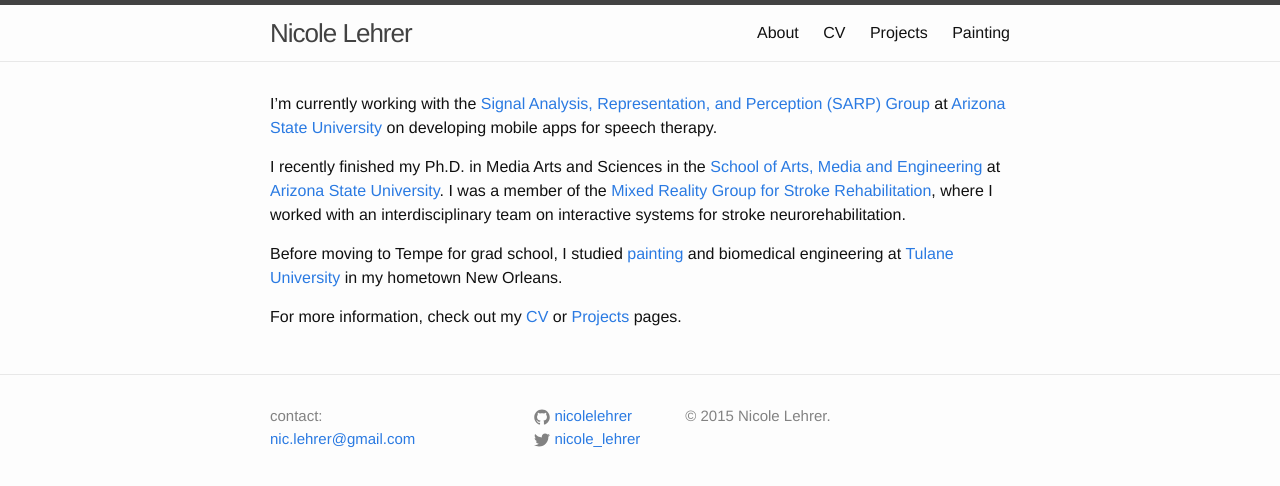
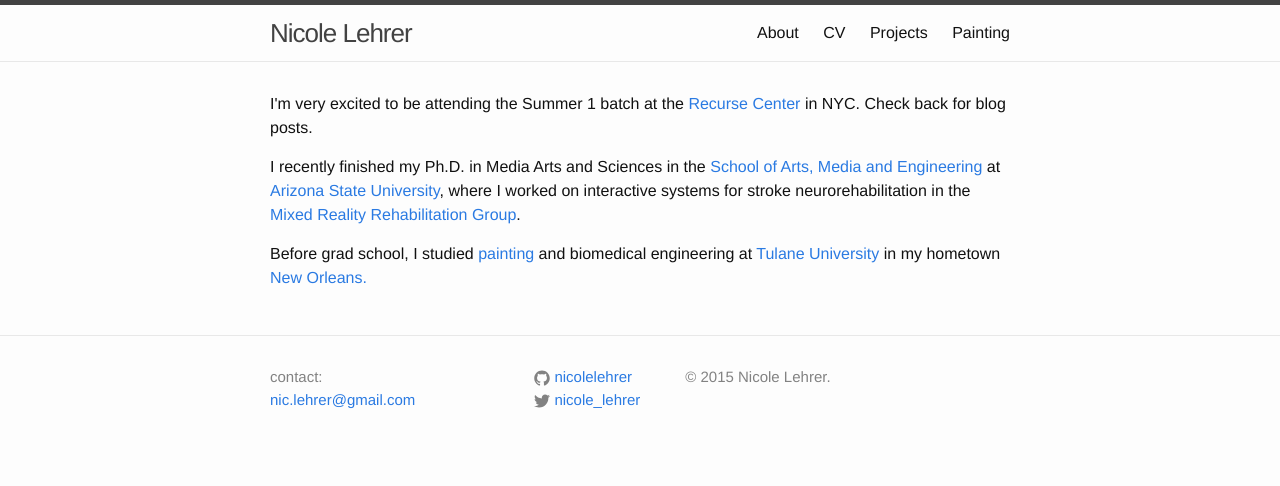
Before and after one commit to nicolelehrer/nicolelehrer.github.io, a Jekyll site: the page built from index.html, in a window 1280 px wide. Shown: the top 486 px of the page. Built offline with Jekyll 4.4.1, drawn with Linux system fonts in a browser that asks for light colours.

Commit message:
updated about page with recurse center and shortened other parts

```diff
--- a/index.html
+++ b/index.html
@@ -6,11 +6,10 @@ title: About
 
 <div class="home">
 
-	<p>I’m currently working with the <a href="https://chs.asu.edu/research/human-cognition/signal-analysis-representation-and-perception-sarp-laboratory">Signal Analysis, Representation, and Perception (SARP) Group</a> at <a href="http://www.asu.edu">Arizona State University</a> on developing mobile apps for speech therapy.  </p>
+	<p>I'm very excited to be attending the Summer 1 batch at the <a href=https://www.recurse.com>Recurse Center</a> in NYC. Check back for blog posts.</p>
 
-	<p>I recently finished my Ph.D. in Media Arts and Sciences in the <a href="http://ame.asu.edu">School of Arts, Media and Engineering</a> at <a href="http://www.asu.edu">Arizona State University</a>. I was a member of the <a href="http://research.ame.asu.edu/projects/mrr">Mixed Reality Group for Stroke Rehabilitation</a>, where I worked with an interdisciplinary team on interactive systems for stroke neurorehabilitation. </p>
+	<p>I recently finished my Ph.D. in Media Arts and Sciences in the <a href="http://ame.asu.edu">School of Arts, Media and Engineering</a> at <a href="http://www.asu.edu">Arizona State University</a>, where I worked on interactive systems for stroke neurorehabilitation in the <a href="http://research.ame.asu.edu/projects/mrr">Mixed Reality Rehabilitation Group</a>.</p>
 
-	<p>Before moving to Tempe for grad school, I studied <a href="/painting">painting</a> and biomedical engineering at <a href="http://tulane.edu">Tulane University</a> in my hometown New Orleans. </p>
+	<p>Before grad school, I studied <a href="/painting">painting</a> and biomedical engineering at <a href="http://tulane.edu">Tulane University</a> in my hometown <a href=http://www.neworleanssaints.com> New Orleans.</a> </p>
 
-	<p>For more information, check out my <a href="/CV">CV</a> or <a href="/Projects">Projects</a> pages.</p>
 </div>
```
